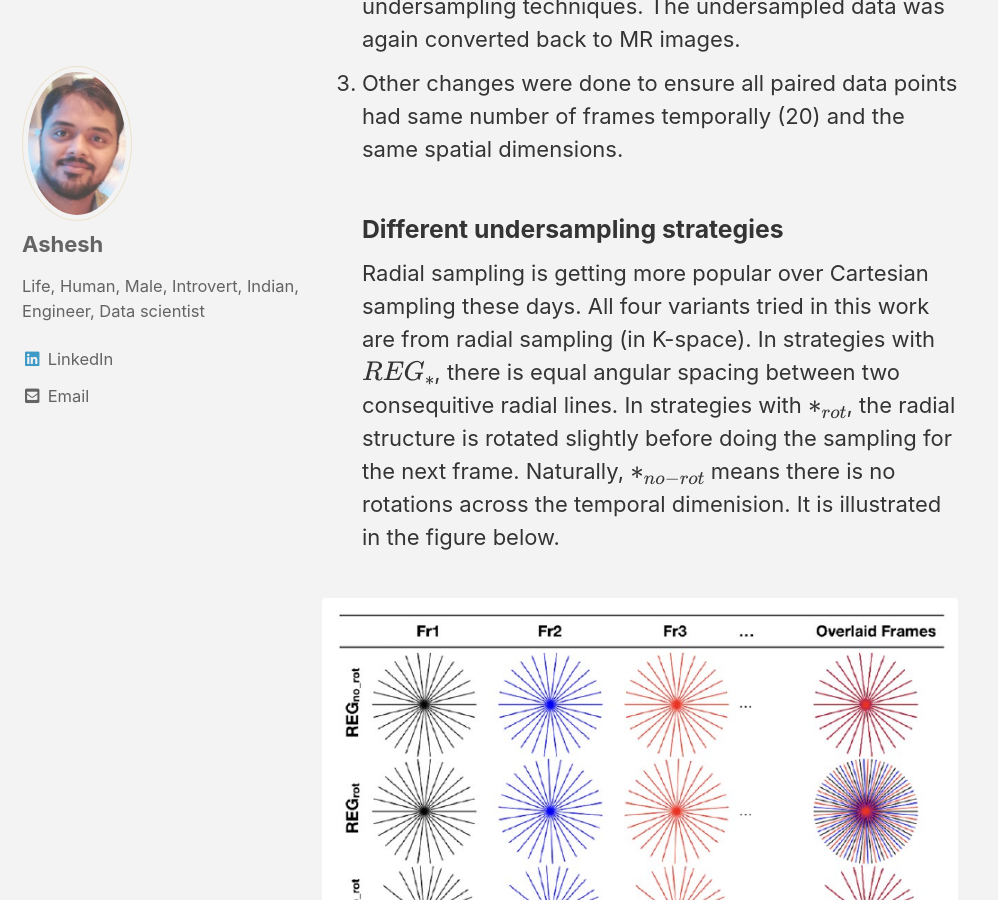
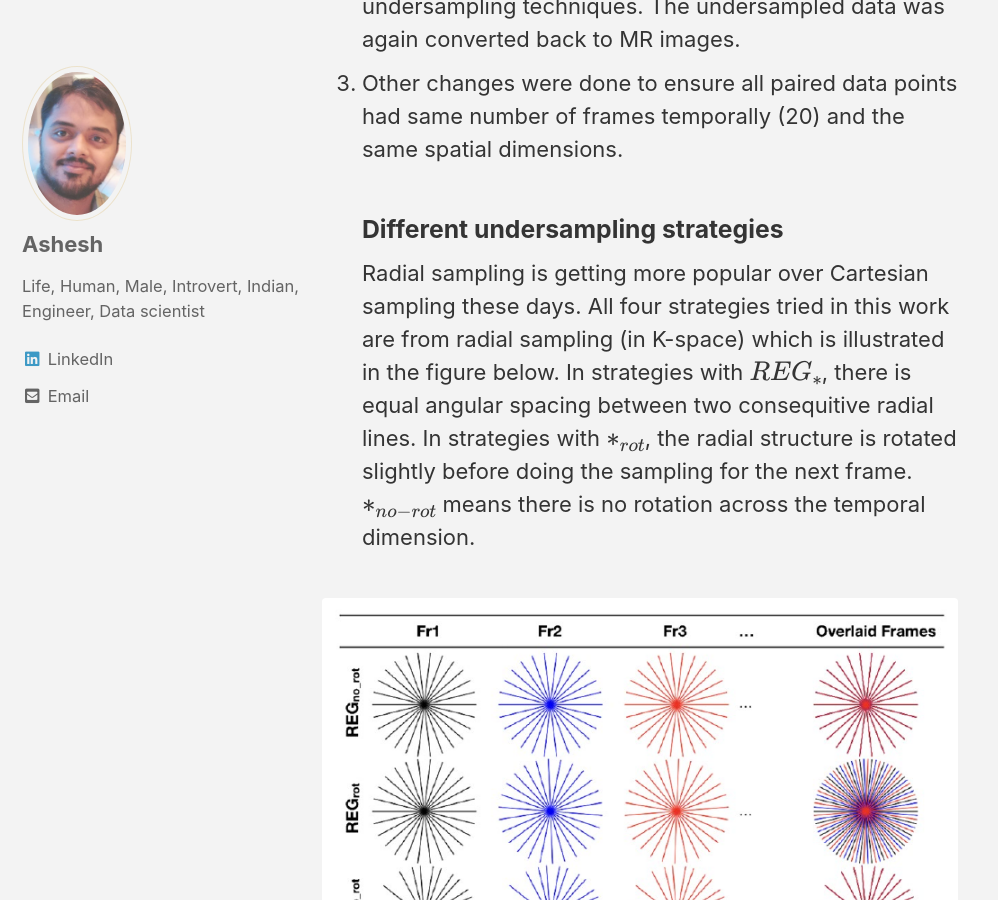
Before and after one commit to ashesh-0/ashesh.github.io, a Jekyll site: the page built from _pages/artefact_suppression_heart.md, in a window 1280 px wide and 900 px high, scrolled down 2122 px. Shown: the whole window, without its empty margins (0-998 px from the left). Built offline with Jekyll 4.4.1, drawn with Linux system fonts in a browser that asks for light colours; cached includes are drawn as plain includes; formulas are drawn with MathJax 3.

Commit message:
artefact suppression heart

```diff
--- a/_pages/artefact_suppression_heart.md
+++ b/_pages/artefact_suppression_heart.md
@@ -24,7 +24,7 @@ Since the data can only be either undersampled MR or sufficiently sampled MR, on
 2. This semi-synthetic real time acquisition data was first converted to K-space. Here, undersampling was performed. Note that paper experiemts with multiple (4) undersampling techniques. The undersampled data was again converted back to MR images.
 3. Other changes were done to ensure all paired data points had same number of frames temporally (20) and the same spatial dimensions.
 ### Different undersampling strategies
-Radial sampling is getting more popular over Cartesian sampling these days. All four variants tried in this work are from radial sampling (in K-space). In strategies with $$REG_{*}$$, there is equal angular spacing between two consequitive radial lines. In strategies with $$*_{rot}$$, the radial structure is rotated slightly before doing the sampling for the next frame. Naturally, $$*_{no-rot}$$ means there is no rotations across the temporal dimenision. It is illustrated in the figure below.
+Radial sampling is getting more popular over Cartesian sampling these days. All four strategies tried in this work are from radial sampling (in K-space) which is illustrated in the figure below. In strategies with $$REG_{*}$$, there is equal angular spacing between two consequitive radial lines. In strategies with $$*_{rot}$$, the radial structure is rotated slightly before doing the sampling for the next frame. $$*_{no-rot}$$ means there is no rotation across the temporal dimension.
 
 {% include figure image_path="/assets/images/artifactMR_2.png" alt="https://pubmed.ncbi.nlm.nih.gov/30194880/" caption="Different Undersampling strategies. The strategy with rotation **rot** and non uniform radial lines **tGA** works best. (Credits: https://pubmed.ncbi.nlm.nih.gov/30194880/)" %}
 
```
